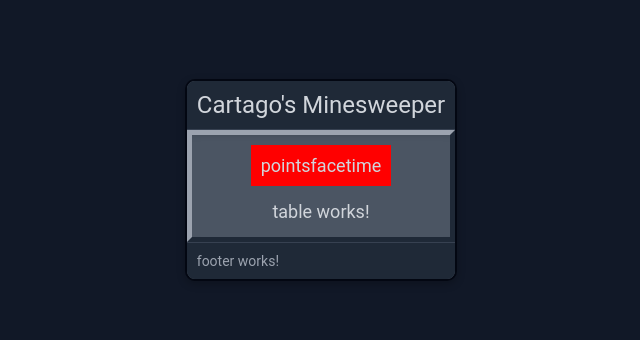
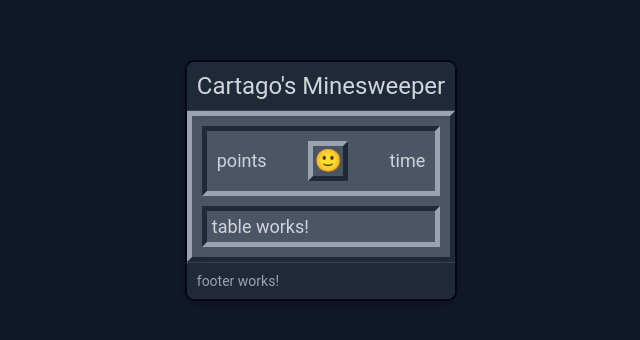
Before and after one commit to CartagoGit/minesweeper, an Angular app: page / in a window 1280 px wide. Shown: the part 220-560 px from the top of the page, without its empty margins (319-959 px from the left). Built offline with nearby package versions, Linux system fonts and the light colour scheme.

Commit message:
Creamos el icono de comenzar juego

```diff
--- a/src/app/components/table-header/table-header.component.html
+++ b/src/app/components/table-header/table-header.component.html
@@ -1,3 +1,3 @@
 <div class="points">points</div>
-<div class="face">face</div>
+<div class="face"></div>
 <div class="time">time</div>
--- a/src/app/components/table-header/table-header.component.scss
+++ b/src/app/components/table-header/table-header.component.scss
@@ -1,11 +1,51 @@
-:host{
+:host {
   display: flex;
   flex-direction: row;
   justify-content: space-between;
   align-items: center;
   padding: 10px;
- flex: 1 1 100%;
+  box-sizing: border-box;
+  width: 100%;
+  border: var(--border);
+  border-color: var(--border-color-interior);
+}
 
-  background-color: red;
+.face {
+  position: relative;
+  width: 40px;
+  height: 40px;
+  display: grid;
+  place-items: center;
+  cursor: pointer;
+  transition: ease 0.2s all;
+  box-sizing: border-box;
+  font-size: 22px;
 
+  &::before {
+    content: "🙂";
+    box-sizing: border-box;
+
+    position: absolute;
+    border: var(--border);
+    border-color: var(--border-color-exterior);
+    display: flex;
+    justify-content: center;
+    align-items: center;
+    top: 0;
+    left: 0;
+    width: 100%;
+    height: 100%;
+    transition: ease 0.2s all;
+  }
+
+  &:hover::before {
+    content: "😮";
+    background-color: var(--gray-500);
+  }
+
+  &:active::before {
+    content: "😵";
+    background-color: var(--gray-600);
+    border-color: var(--border-color-interior);
+  }
 }
--- a/src/app/components/table/table.component.scss
+++ b/src/app/components/table/table.component.scss
@@ -3,4 +3,8 @@
   flex-direction: column;
   gap: 5px;
   padding: 5px;
+  border: var(--border);
+  border-color: var(--border-color-interior);
+  box-sizing: border-box;
+  width: 100%;
 }
--- a/src/app/pages/game/game.component.scss
+++ b/src/app/pages/game/game.component.scss
@@ -31,8 +31,8 @@ main {
   flex-direction: column;
   gap: 10px;
   padding: 10px;
-  border: 5px solid;
-  border-color: var(--gray-400) var(--gray-800) var(--gray-800) var(--gray-400);
+  border: var(--border);
+  border-color: var(--border-color-exterior);
   .game-over {
     position: absolute;
     top: 0;
--- a/src/assets/scss/_variables.scss
+++ b/src/assets/scss/_variables.scss
@@ -1,3 +1,6 @@
 :root {
   --box-shadow: rgba(0, 0, 0, 0.24) 0px 3px 8px;
+  --border: 5px solid;
+  --border-color-exterior: var(--gray-400) var(--gray-800) var(--gray-800) var(--gray-400);
+  --border-color-interior: var(--gray-800) var(--gray-400) var(--gray-400) var(--gray-800);
 }
```
